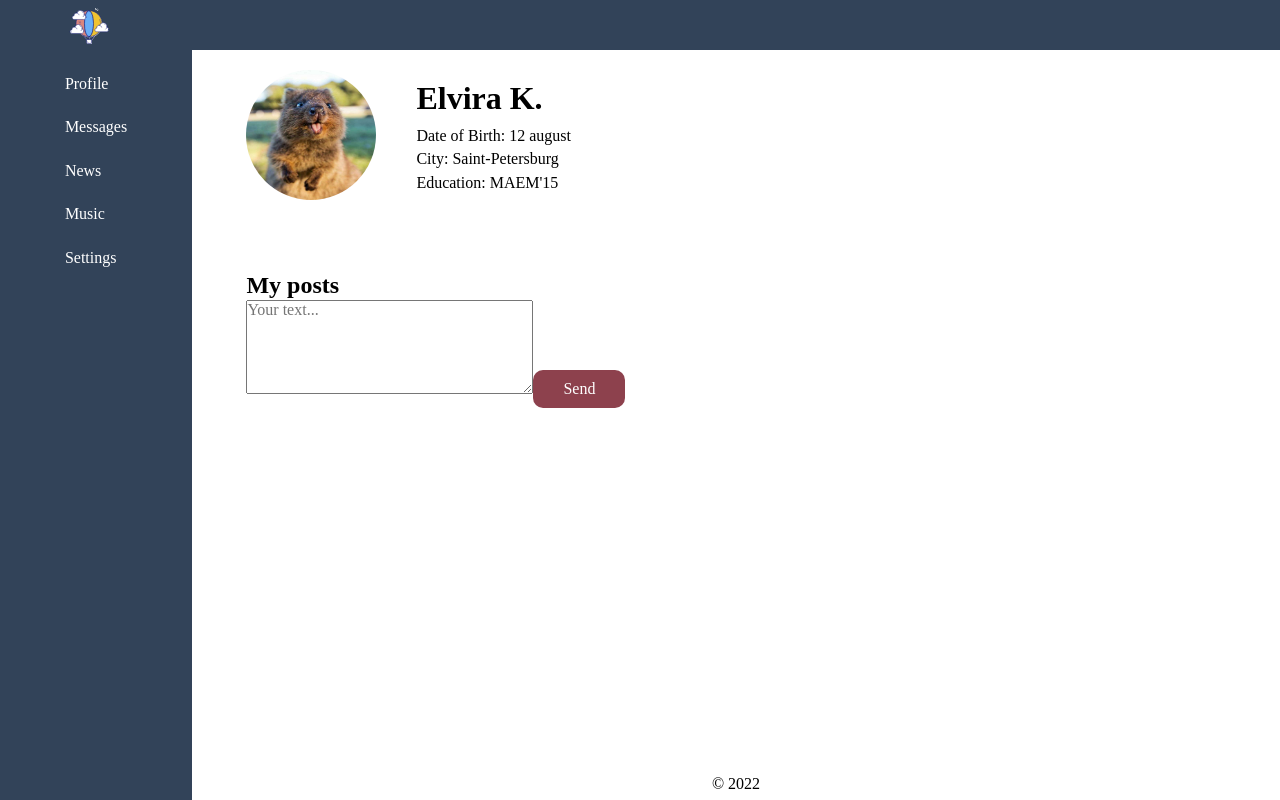
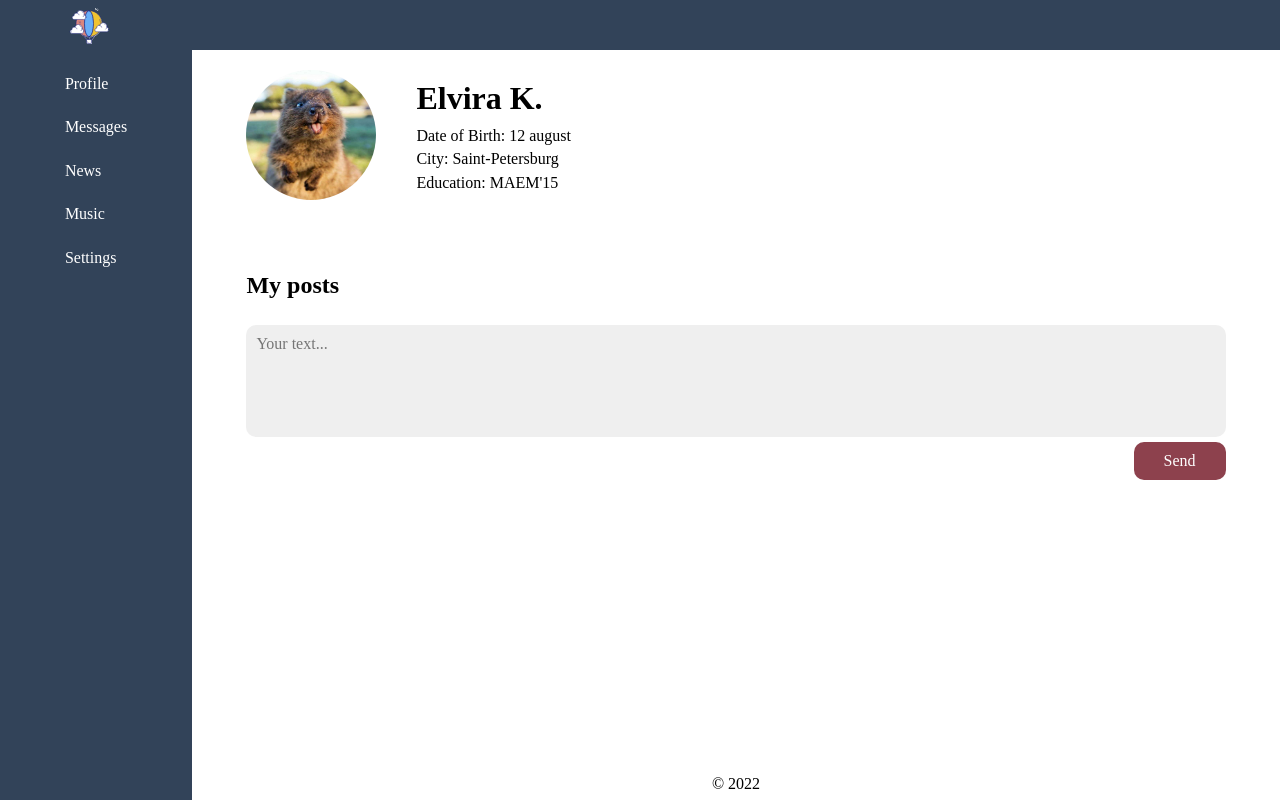
Before and after one commit to Elvira-del/social-network, a React (Create React App) app: page /profile in a window 1280 px wide. Built offline with nearby package versions, Linux system fonts and the light colour scheme.

Commit message:
feat: add creating a new user post

```diff
--- a/src/components/MyPosts/MyPosts.jsx
+++ b/src/components/MyPosts/MyPosts.jsx
@@ -1,36 +1,52 @@
-import React, { useState, useRef } from "react";
+import React, { useState } from "react";
 import Post from "../Post/Post";
 import avatar from "../../assets/images/avatar.jpg";
+import style from "./Posts.module.scss";
 
 const MyPosts = () => {
   const [textPost, setTextPost] = useState("");
-  const newPostContainer = useRef(null);
+  const [posts, setPosts] = useState([]);
+  const [isPost, setIsPost] = useState(false);
+
+  const handleChange = (e) => {
+    setTextPost(e.target.value);
+  };
 
   const addNewPost = (e) => {
     e.preventDefault();
-    setTextPost(newPostContainer.current.value);
+    setPosts([...posts, { post: textPost }]);
+    setIsPost(true);
+    setTextPost("");
   };
 
   return (
-    <section className="section posts">
-      <div className="posts__wrap">
+    <section className={`section ${style.posts}`}>
+      <div className={style.posts__wrap}>
         <h2 className="subtitle">My posts</h2>
 
-        <form className="posts__form form" action="#" method="post">
+        <form className={`${style.posts__form} form`} action="#" method="post">
           <textarea
-            className="form__input"
-            ref={newPostContainer}
+            className={style.form__input}
+            value={textPost}
+            onChange={handleChange}
             cols="30"
             rows="5"
             placeholder="Your text..."
             autoCorrect="on"
-          ></textarea>
-          <button className="btn form__btn" type="submit" onClick={addNewPost}>
+          />
+          <button
+            className={`btn ${style.form__btn}`}
+            onClick={addNewPost}
+            type="submit"
+          >
             Send
           </button>
         </form>
 
-        {textPost !== "" && <Post avatar={avatar} content={textPost} />}
+        {isPost &&
+          posts.map((item, idx) => (
+            <Post key={idx} style={style} avatar={avatar} content={item.post} />
+          ))}
       </div>
     </section>
   );
```
